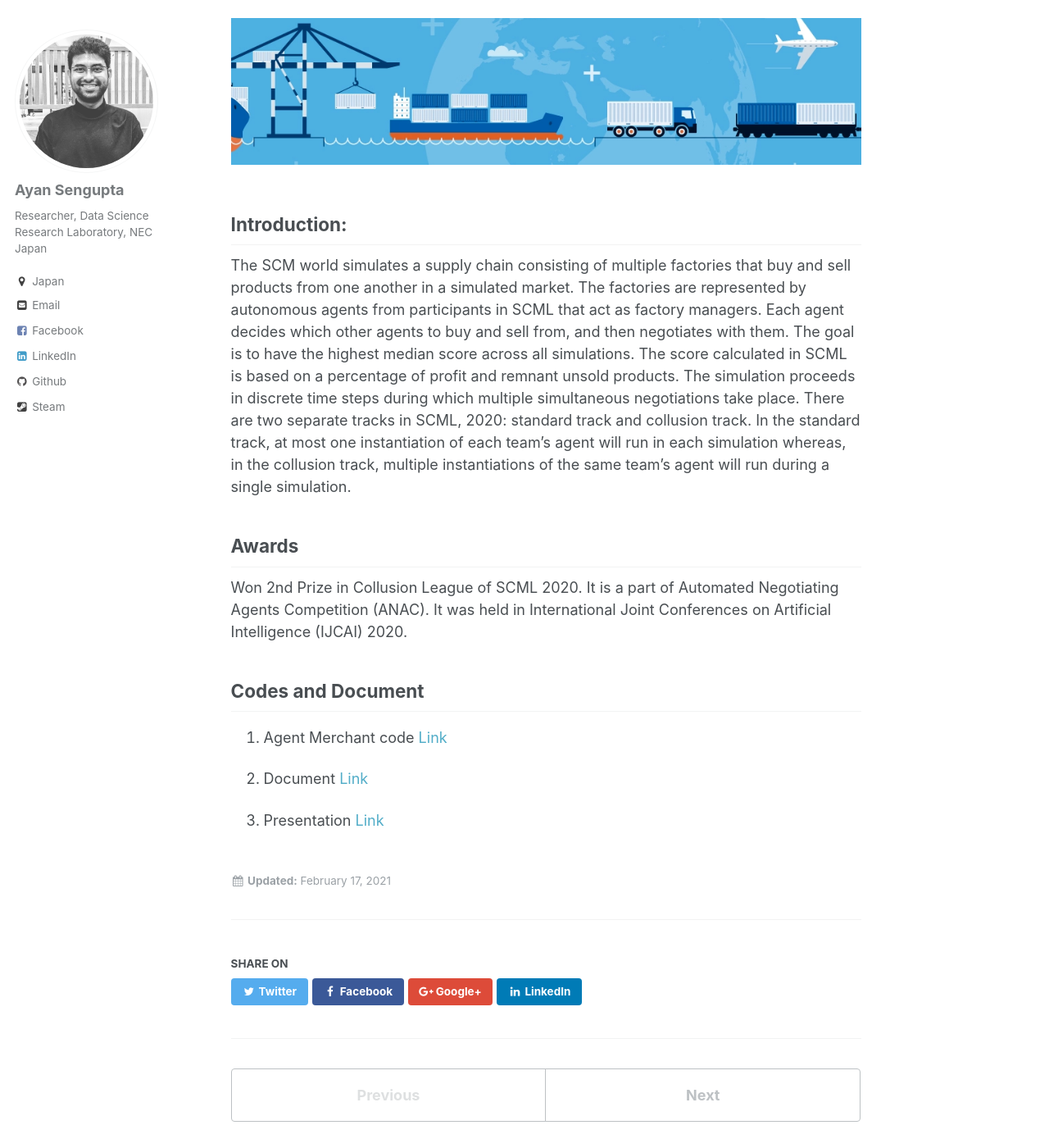
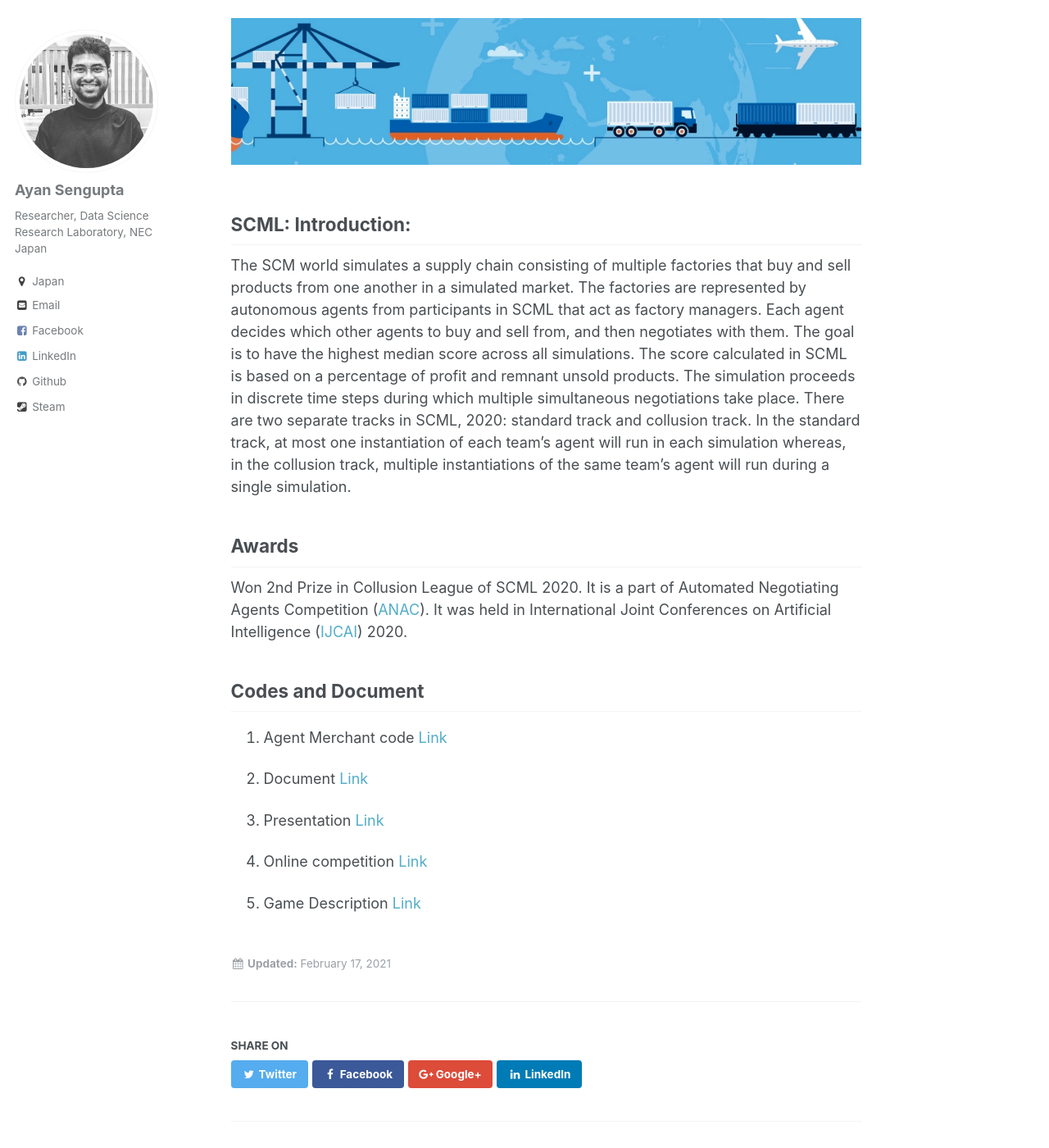
Before and after one commit to ayansengupta17/ayansengupta17.github.io, a Jekyll site: the page built from _projects/projects-0x.md, in a window 1280 px wide and 1400 px high, scrolled down 802 px. Shown: the whole window at 82% size. Built offline with Jekyll 4.4.1, drawn with Linux system fonts in a browser that asks for light colours.

Commit message:
Update projects-0x.md

```diff
--- a/_projects/projects-0x.md
+++ b/_projects/projects-0x.md
@@ -7,7 +7,7 @@
 ---
 
 
-**Introduction:**
+**SCML: Introduction:**
 ---------------
 
 The SCM world simulates a supply chain consisting of multiple factories that buy
@@ -16,15 +16,15 @@
 that act as factory managers. Each agent decides which other agents to buy and sell from,
 and then negotiates with them. The goal is to have the highest median score across all simulations.
 The score calculated in SCML is based on a percentage of profit and remnant unsold products.
- The simulation proceeds in discrete time steps during which multiple simultaneous negotiations take place.
-  There are two separate tracks in SCML, 2020: standard track and collusion track. In the standard track,
-   at most one instantiation of each team’s agent will run in each simulation whereas, in the collusion
-   track, multiple instantiations of the same team’s agent will run during a single simulation.
+The simulation proceeds in discrete time steps during which multiple simultaneous negotiations take place.
+There are two separate tracks in SCML, 2020: standard track and collusion track. In the standard track,
+at most one instantiation of each team’s agent will run in each simulation whereas, in the collusion
+track, multiple instantiations of the same team’s agent will run during a single simulation.
 
 **Awards**
 --------------------------------
-Won 2nd Prize in Collusion League of SCML 2020. It is a part of Automated Negotiating Agents Competition (ANAC).
-It was held in International Joint Conferences on Artificial Intelligence (IJCAI) 2020.
+Won 2nd Prize in Collusion League of SCML 2020. It is a part of Automated Negotiating Agents Competition ([ANAC](http://web.tuat.ac.jp/~katfuji/ANAC2020/)).
+It was held in International Joint Conferences on Artificial Intelligence ([IJCAI](https://ijcai20.org/)) 2020.
 
 
 **Codes and Document**
@@ -34,3 +34,7 @@
 2. Document [Link](https://github.com/yasserfarouk/scml-agents/blob/master/scml_agents/scml2020/a_sengupta/report.pdf)
 
 3. Presentation [Link](https://github.com/yasserfarouk/scml-agents/blob/master/scml_agents/scml2020/a_sengupta/SCML2020_presentation.pdf)
+
+4. Online competition [Link](https://scml.cs.brown.edu/)
+
+5. Game Description [Link](http://www.yasserm.com/scml/scml2021.pdf)
```
